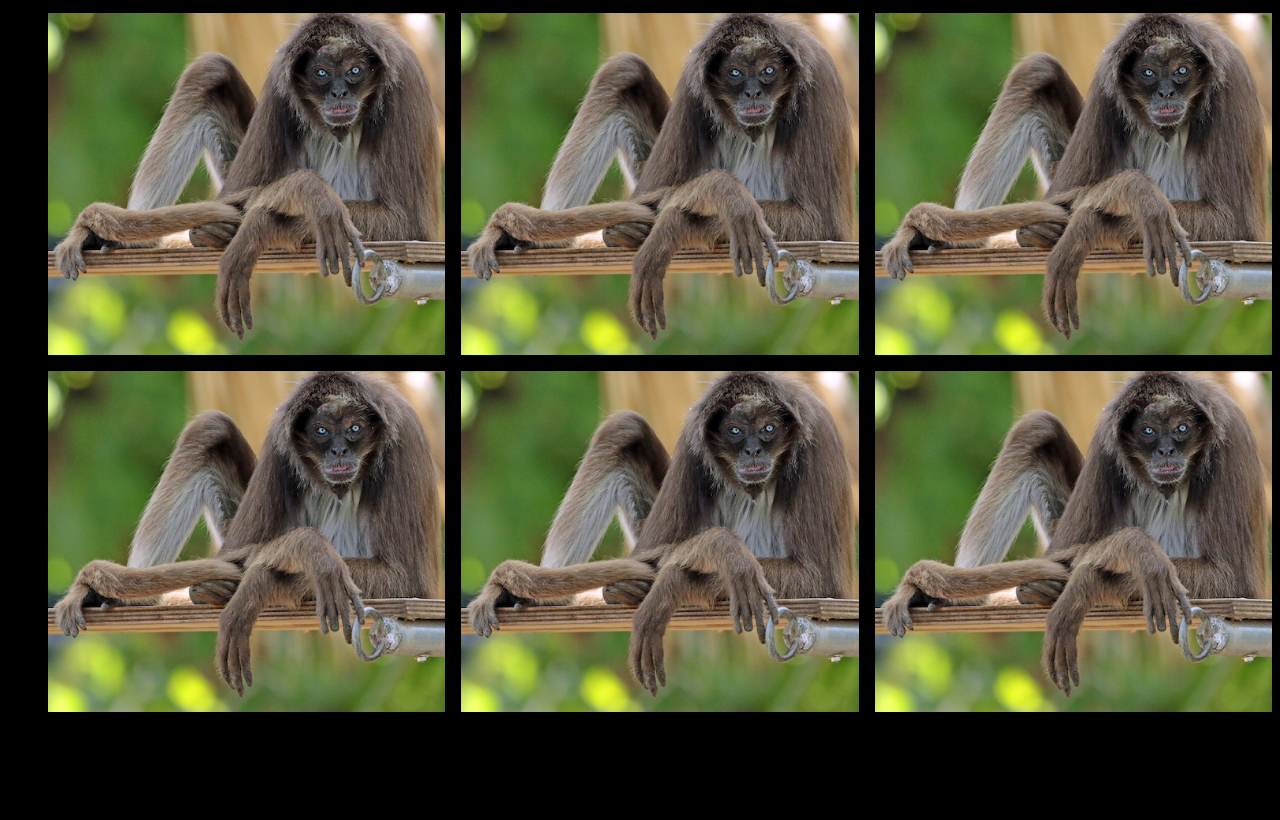
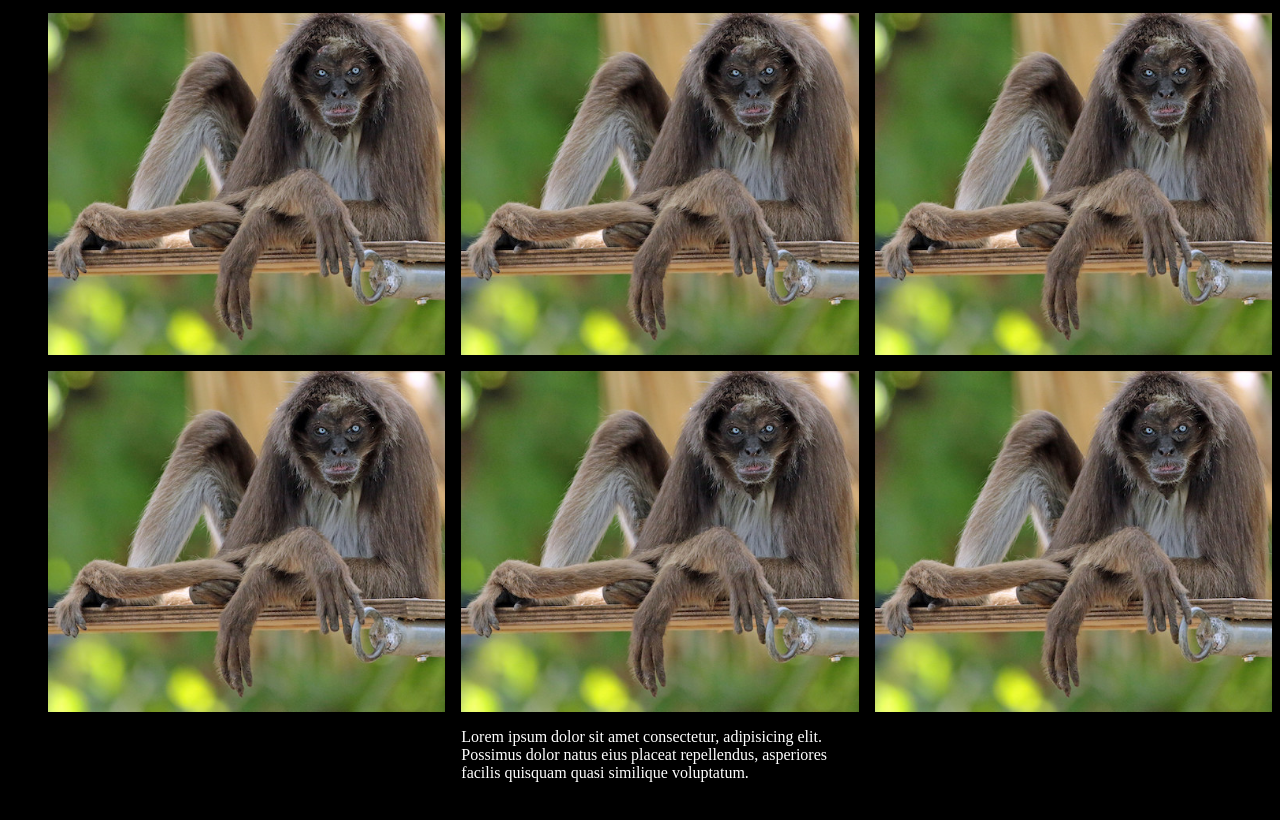
Before and after one commit to evestockstill/lab08FullStack, a website: page index.html in a window 1280 px wide. Shown: the part 1068-1888 px from the top of the page. Drawn offline with Linux system fonts and the light colour scheme.

Commit message:
done set up

```diff
--- a/index.html
+++ b/index.html
@@ -56,6 +56,7 @@
 
          <li>
             <img src="./Public/assets/brown spider monkey.jpg">
+            <p>Lorem ipsum dolor sit amet consectetur, adipisicing elit. Possimus dolor natus eius placeat repellendus, asperiores facilis quisquam quasi similique voluptatum.</p>
 
          </li>
 
--- a/style.css
+++ b/style.css
@@ -1,5 +1,6 @@
 * {
     background: black;
+    color: white;
 }
 
 header {
```
Also changed, not shown: Public/animal-form.html (deleted), Public/animal-list.html (deleted), Public/monkey-form.html (added), Public/monkey-list.html (added), Public/services/animal-api.js (deleted), Public/services/monkey-api.js (added).
